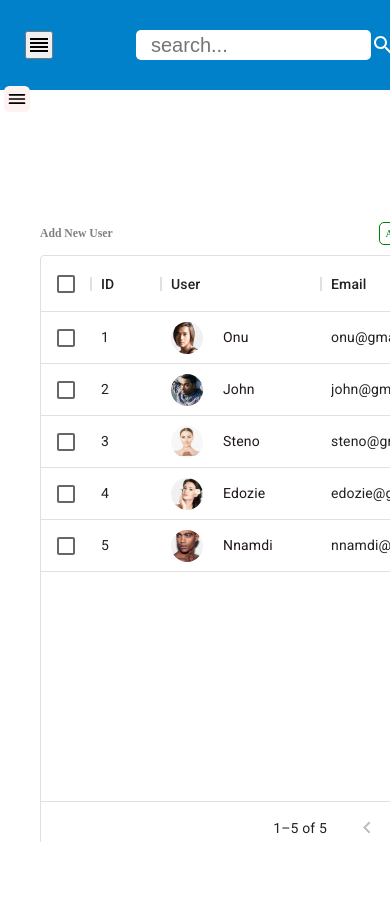
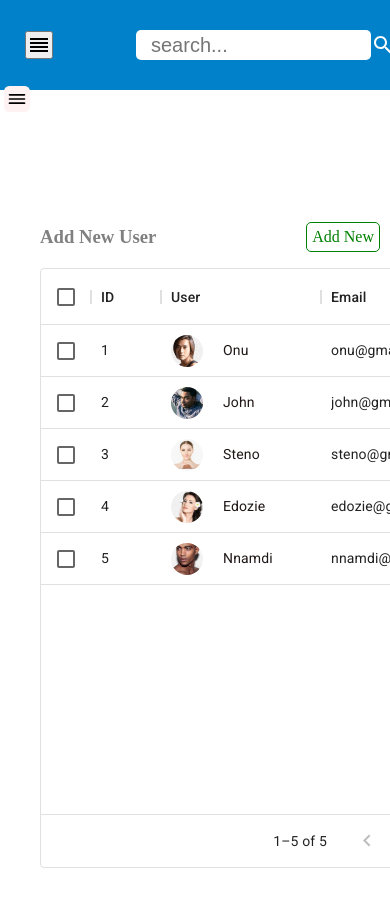
Before and after one commit to steno1/movieResponsivewithNav, a React (Create React App) app: page /users in a window 390 px wide. Shown: the top 906 px of the page. Built offline with nearby package versions, Linux system fonts and the light colour scheme.

Commit message:
worked on responsiveness final

```diff
--- a/src/components/chart/chart.scss
+++ b/src/components/chart/chart.scss
@@ -29,13 +29,20 @@
 
 @media screen and (max-width:768px) {
     .chart{
+        .recharts-responsive-container{
+            //background-color: red !important;
+            height: 20%;
+        }
 
         display: flex;
         align-items: center;
         flex-direction: column;
         width: 400px !important;
-        background-color:rgb(160, 212, 160);
+        //background-color:rgb(160, 212, 160);
         margin-top: 30px;
         border-radius: 10px;
+        height: 30% !important;
+        margin-left: 1px !important;
+
     }
 }
--- a/src/components/dataTable/datatable.scss
+++ b/src/components/dataTable/datatable.scss
@@ -25,6 +25,7 @@
             .link{
                 text-decoration: none;
                 color: green;
+                margin-right: 1.25rem;
 
                 font-size: 16px;
                 font-weight: 400;
@@ -85,8 +86,8 @@
 
 
         width: 100%;
-        overflow-x: scroll;
-        overflow-y: scroll;
+       // overflow-x: scroll;
+
 
 
         .datatable {
@@ -101,17 +102,17 @@
             .dataTableTitle {
                 width: 100%;
 
-                font-size: 10px;
+                font-size: 16px;
                 color: gray;
-                margin-bottom: 10px;
+                margin-bottom: 16px;
                 display: flex;
                 align-items: center;
                 justify-content: space-between;
                 .link{
                     text-decoration: none;
                     color: green;
-
-                    font-size: 10px;
+                   margin-right: 3.125rem;
+                    font-size: 16px !important;
                     font-weight: 400;
                    border: 1px solid green;
 
@@ -121,44 +122,21 @@
                 }
             }
 
-            .cellWithImage {
-                display: flex;
-                align-items: center;
-                color: rgb(32, 23, 23);
 
-                .cellImage {
-                    width: 32px;
-                    height: 32px;
-                    object-fit: cover;
-                    border-radius: 50%;
-                    margin-right: 20px;
-                }
-            }
-
-            .cellAction {
-                display: flex;
-                align-items: center;
-                gap: 15px;
-
-                .DeleteButton {
-                    padding: 2px 5px;
-                    border-radius: 5px;
-                    color: crimson;
-                    border: 1px dotted rgba(220, 20, 60, 0.6);
-                    cursor: pointer;
-                    margin: 4px 0;
-                }
-
-                .viewButton {
-                    padding: 2px 5px;
-                    border-radius: 5px;
-                    color: darkblue;
-                    border: 1px dotted rgba(0, 0, 139, 0.596);
-                    cursor: pointer;
-                    margin: 4px 0;
-                }
-            }
         }
     }
 
 }
+//mobile
+@media screen and (max-width:768px){
+    .datatables{
+.datatable{
+
+    .link{
+        margin-right: 3.125rem !important;
+
+
+    }
+}
+    }
+}
--- a/src/components/sidebar/Sidebar.jsx
+++ b/src/components/sidebar/Sidebar.jsx
@@ -70,11 +70,14 @@ const Sidebar=()=>{
         <div className="center">
 <ul>
     <p className='title'> Main</p>
+    <Link to="/" style={{textDecoration:'none'}}>
     <li>
         <DashboardOutlinedIcon className="icon"/>
         <span>Dashboard</span>
 
     </li>
+    </Link>
+
 
     <p className='title'> List</p>
     <Link to="/users" style={{textDecoration:'none'}}>
--- a/src/maindash/maindash.scss
+++ b/src/maindash/maindash.scss
@@ -32,9 +32,21 @@ margin-right: 0;
 //mobile responsiveness
 @media screen and (max-width:768px) {
     .maindash{
+        //background-color: yellow;
+
 
 align-items: center;
 justify-content: center;
+.cards{
+    display: flex;
+
+    align-items: center;
+justify-content: center;
+//background-color: red;
+padding: 20px;
+margin-left: 0;
+
+}
 
 
     }
--- a/src/pages/list/List.jsx
+++ b/src/pages/list/List.jsx
@@ -10,7 +10,7 @@ const List=()=>{
 
     <Sidebar/>
     <div className="listContainer" >
-<DataTable/>
+<DataTable className="datatable"/>
     </div>
 
     </div>
--- a/src/pages/list/list.scss
+++ b/src/pages/list/list.scss
@@ -1,5 +1,5 @@
 .list{
-    width: 100vw;
+    width: 100%;
     height: 100vh;
     display: flex;
     flex-direction: column;
@@ -13,8 +13,8 @@
       //background-color: #fffbeb;
       display: grid;
       height: 100vh;
-      width: 100vw;
-      //overflow: hidden;
+      width: 100%;
+      overflow: hidden;
       grid-template-columns: 12rem auto ;
 
     }
@@ -23,9 +23,9 @@
      .listGlass{
 
       display: grid;
-      grid-template-columns: 10% 50% auto;
+      grid-template-columns: 10% auto;
       overflow-y: scroll;
-
+      overflow-x: scroll;
      }
     }
     //mobile responsiveness
--- a/src/pages/new/new.scss
+++ b/src/pages/new/new.scss
@@ -1,5 +1,5 @@
 .new{
-    width: 100vw;
+    width: 100%;
     height: 100vh;
     display: flex;
     flex-direction: column;
@@ -13,7 +13,7 @@
       //background-color: #fffbeb;
       display: grid;
       height: 100vh;
-      width: 100vw;
+      width: 100%;
       //overflow: hidden;
       grid-template-columns: 10rem auto;
       .newContainer{
@@ -97,7 +97,7 @@ h1{
      .newGlass{
 
       display: grid;
-      grid-template-columns: 10% 50% auto;
+      grid-template-columns: 10% auto;
       overflow-y: scroll;
      }
     }
```
